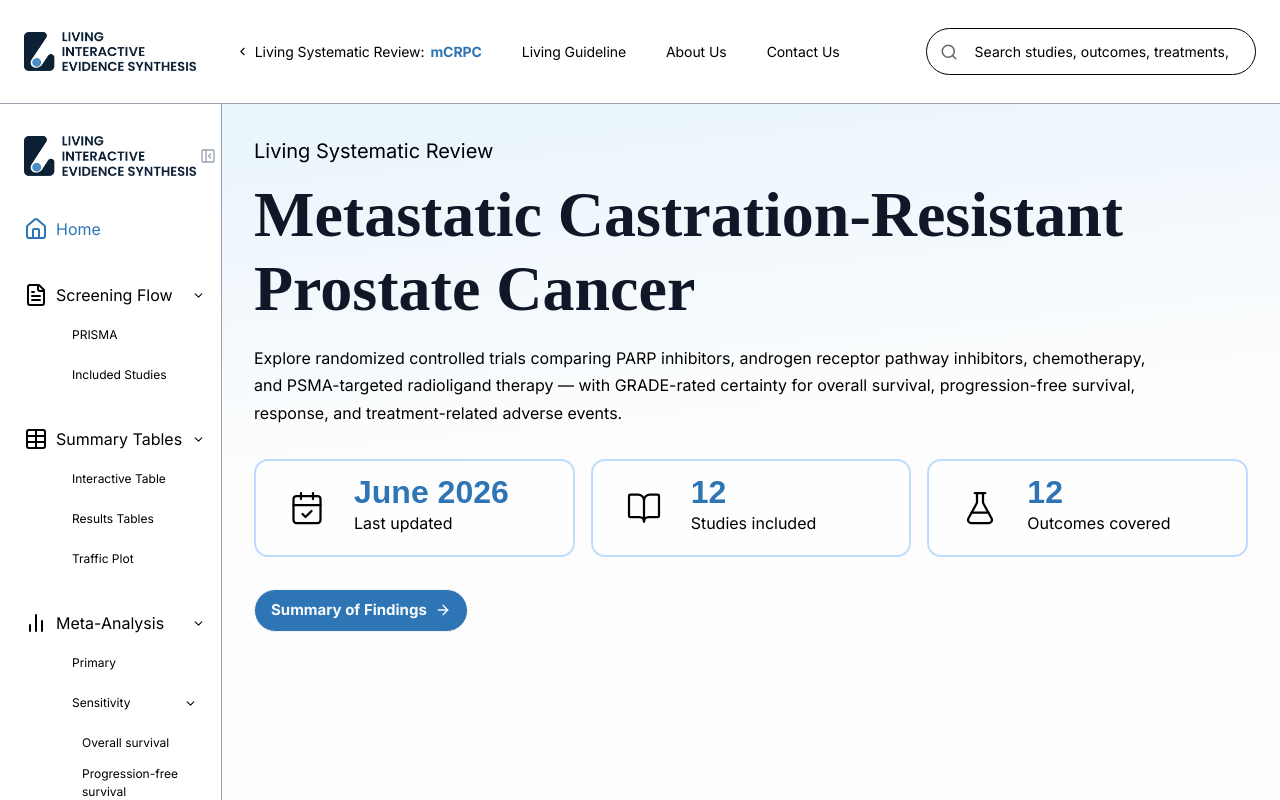
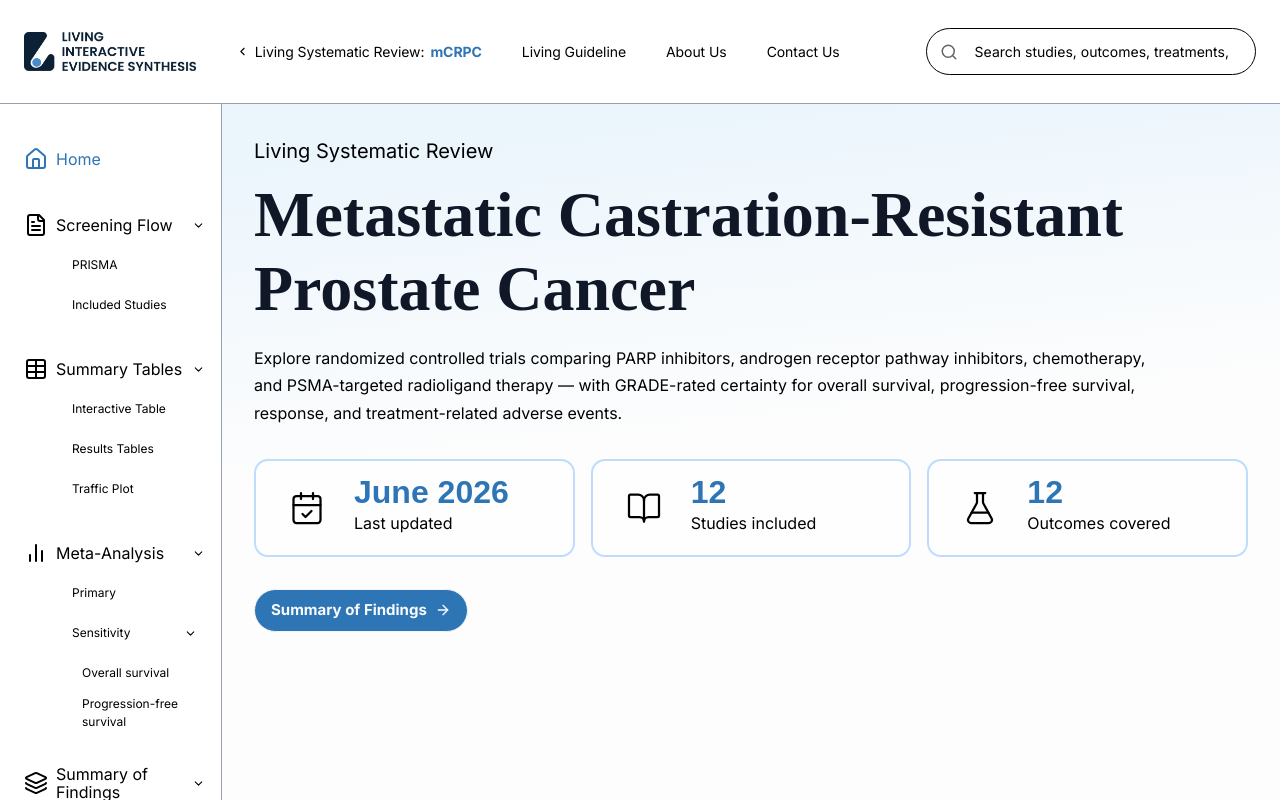
Before and after one commit to Katiloza/LSR-Website, a React (Vite) app: page /home#/home in a window 1280 px wide. Built offline with nearby package versions, Linux system fonts and the light colour scheme.

Commit message:
Small changes to the sidebar
removed the extra logo and layout issues

```diff
--- a/src/app/components/AppSidebar.tsx
+++ b/src/app/components/AppSidebar.tsx
@@ -8,11 +8,8 @@ import {
   Layers,
   ChevronDown,
   ChevronRight,
-  PanelLeftClose,
-  PanelLeftOpen,
 } from "lucide-react";
 import { cn } from "../lib/utils";
-import liveLogo from "@/imports/logo.png";
 
 // Global nav — replaces the old icon-only rail plus every page's separate
 // "identity + primary nav" panel with one persistent sidebar. Structure and
@@ -191,37 +188,13 @@ function Section({ section, pathname, params, navigate }: { section: NavSection;
 }
 
 export function AppSidebar() {
-  const [isOpen, setIsOpen] = useState(true);
   const location = useLocation();
   const [searchParams] = useSearchParams();
   const navigate = useNavigate();
   const goTo = (to: string) => navigate(to);
 
-  if (!isOpen) {
-    return (
-      <button
-        onClick={() => setIsOpen(true)}
-        aria-label="Open sidebar"
-        className="sticky top-[104px] mt-4 ml-3 h-9 w-9 shrink-0 flex items-center justify-center rounded-lg bg-white border border-gray-200 text-gray-500 hover:text-gray-900 hover:bg-gray-50 transition-colors z-50 self-start"
-      >
-        <PanelLeftOpen size={18} />
-      </button>
-    );
-  }
-
   return (
-    <div className="sticky top-[104px] h-[calc(100vh-104px)] w-[222px] bg-white border-r border-[#99a1af] flex flex-col items-center gap-[30px] py-8 shrink-0 z-40 overflow-y-auto">
-      <div className="w-full px-6 flex items-center justify-between">
-        <img src={liveLogo} alt="Living Interactive Evidence Synthesis" className="h-10 w-auto object-contain" />
-        <button
-          onClick={() => setIsOpen(false)}
-          aria-label="Collapse sidebar"
-          className="p-1 rounded-md text-gray-400 hover:text-gray-900 hover:bg-gray-100 transition-colors shrink-0"
-        >
-          <PanelLeftClose size={16} />
-        </button>
-      </div>
-
+    <div className="sticky top-[104px] h-[calc(100vh-104px)] w-[222px] bg-white border-r border-[#99a1af] flex flex-col items-center py-8 shrink-0 z-40 overflow-y-auto">
       <div className="flex flex-col items-start gap-6 w-full">
         <button
           onClick={() => goTo("/home")}
```
